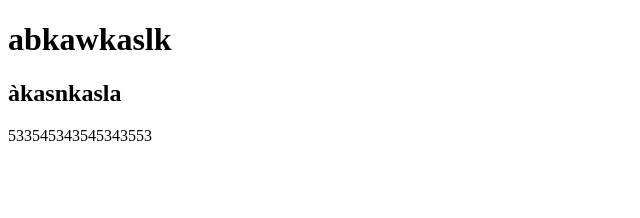
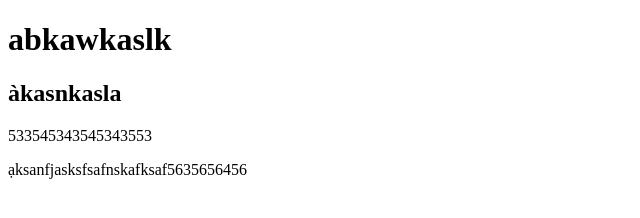
Before and after one commit to Atuna2004/demo-github2, a plain HTML site: page index.html in a window 1280 px wide. Shown: the whole page, without its empty margins (0-640 px from the left). Drawn offline with Linux system fonts and the light colour scheme.

Commit message:
commit 4

```diff
--- a/index.html
+++ b/index.html
@@ -9,5 +9,6 @@
     <h1>abkawkaslk</h1>
     <h2>àkasnkasla</h2>
     <span>533545343545343553</span>
+    <p>ạksanfjasksfsafnskafksaf5635656456</p>
 </body>
 </html>
```
